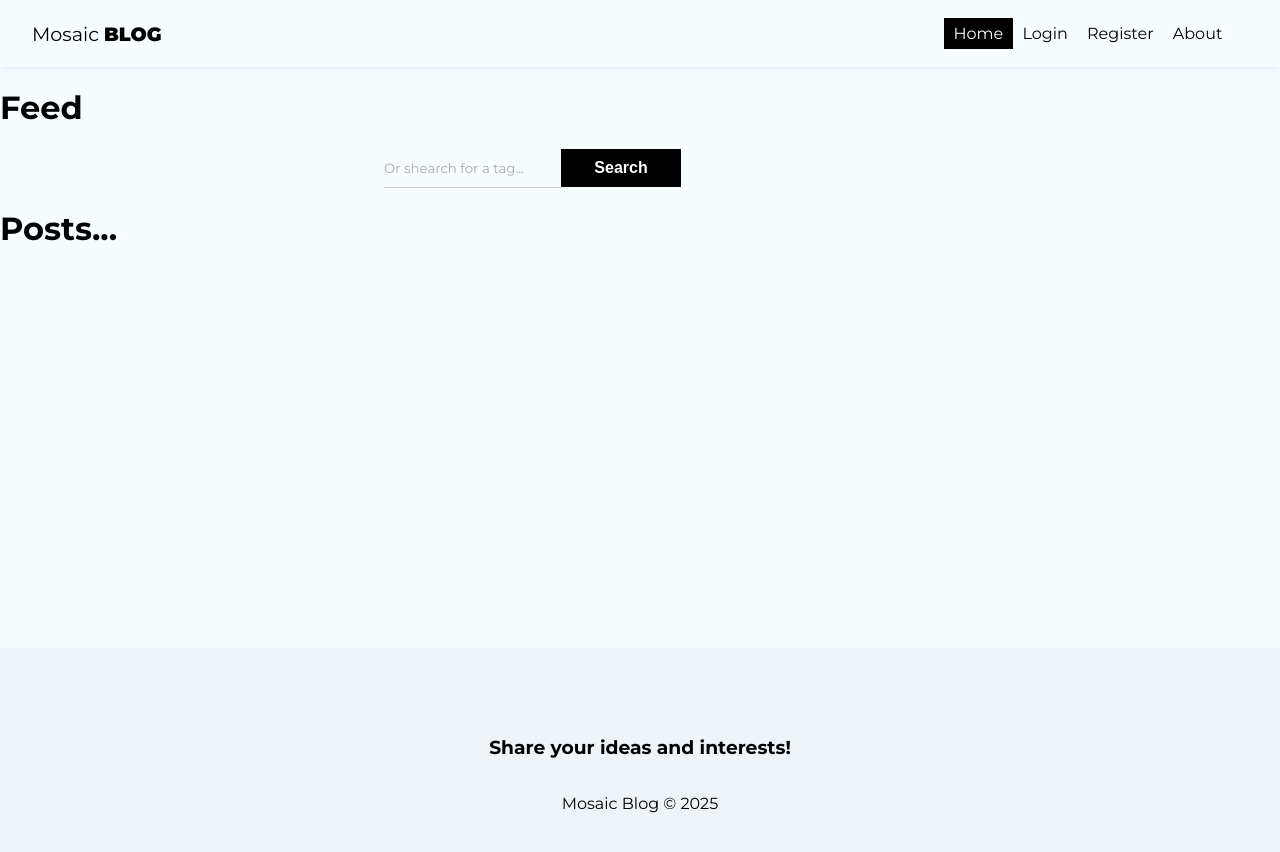
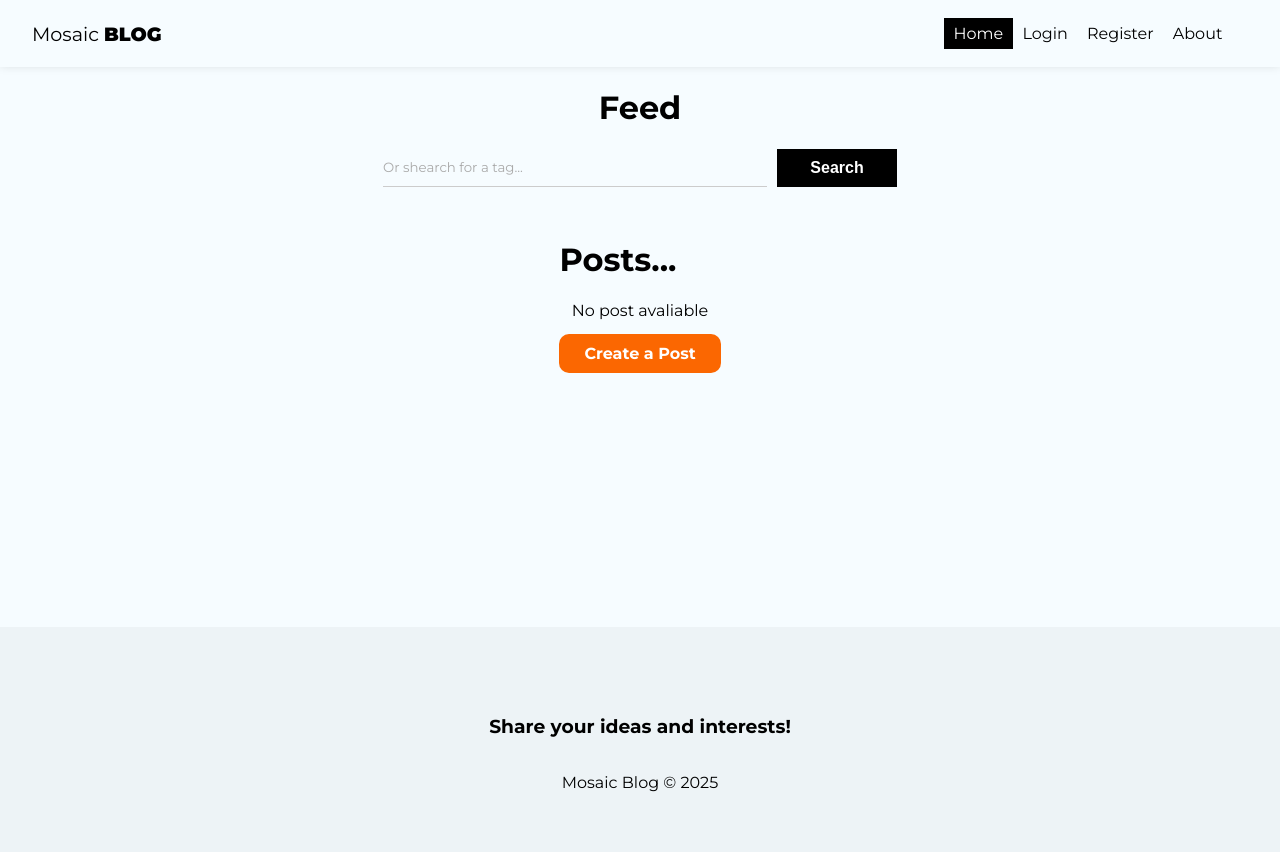
Before and after one commit to ViniciusFantin/MosaicJS, a React (Create React App) app in the folder mosaic/: page / in a window 1280 px wide. Shown: the top 852 px of the page. Built offline with nearby package versions, Linux system fonts and the light colour scheme; no server answers.

Commit message:
fix - feat

```diff
--- a/mosaic/src/pages/Home/Home.js
+++ b/mosaic/src/pages/Home/Home.js
@@ -3,6 +3,8 @@ import styles from "./Home.module.css";
 
 // hooks
 import { useNavigate, Link } from "react-router-dom";
+
+// React imports
 import { useState } from "react";
 
 //components
@@ -16,9 +18,9 @@ const Home = () => {
   };
 
   return (
-    <div>
+    <div className={styles.home}>
       <h1>Feed</h1>
-      <form onSubmit={handleSubmit}>
+      <form className={styles.search_form} onSubmit={handleSubmit}>
         <input
           type="text"
           placeholder="Or shearch for a tag..."
@@ -26,9 +28,9 @@ const Home = () => {
         />
         <button className="btn btn-dark">Search</button>
       </form>
-      <div>
+      <div className="post-list">
         <h1>Posts...</h1>
-        {posts && posts.lenght === 0 && (
+        {posts && posts.length === 0 && (
           <div className={styles.noposts}>
             <p>No post avaliable</p>
             <Link to="/posts/create" className="btn">
```
